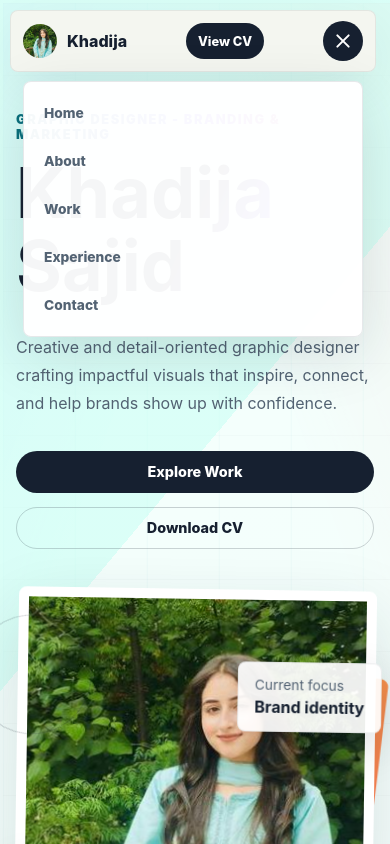
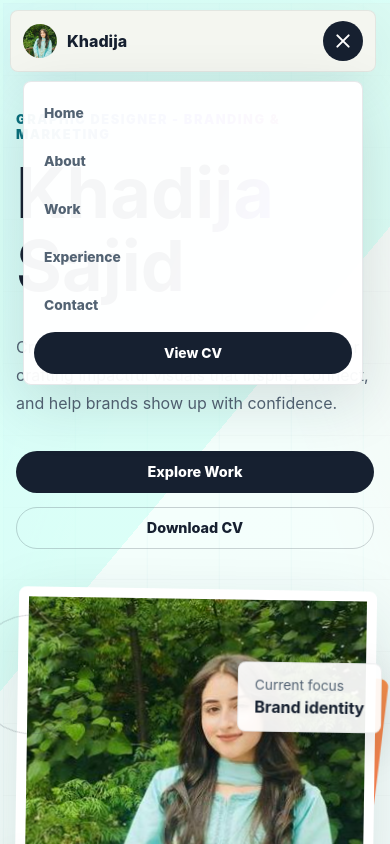
Before and after one commit to FarhanAli2000/khadijaPortfolio, a React (Create React App) app: page / in a window 390 px wide. Both pictures are taken after a click on the button "Toggle navigation menu". Shown: the top 844 px of the page. Built offline with nearby package versions, Linux system fonts and the light colour scheme.

Commit message:
Move CV link into mobile menu

```diff
--- a/src/App.css
+++ b/src/App.css
@@ -163,6 +163,10 @@ img {
 .nav-links a {
   color: var(--ink-soft);
   padding: 0 14px;
+}
+
+.mobile-cv-link {
+  display: none;
 }
 
 .nav-links a:hover {
@@ -918,6 +922,13 @@ main {
     padding: 0 14px;
   }
 
+  .nav-links .mobile-cv-link {
+    background: var(--ink);
+    color: #fff;
+    display: inline-flex;
+    justify-content: center;
+  }
+
   .menu-toggle {
     display: inline-flex;
   }
@@ -983,9 +994,7 @@ main {
   }
 
   .nav-cta {
-    font-size: 0.8rem;
-    min-height: 36px;
-    padding: 0 12px;
+    display: none;
   }
 
   .animated-section {
--- a/src/components/Navbar.js
+++ b/src/components/Navbar.js
@@ -27,6 +27,9 @@ function Navbar() {
             {item.label}
           </a>
         ))}
+        <a className="mobile-cv-link" href={profile.cv} target="_blank" rel="noreferrer" onClick={closeMenu}>
+          View CV
+        </a>
       </div>
 
       <a className="nav-cta" href={profile.cv} target="_blank" rel="noreferrer">
```
